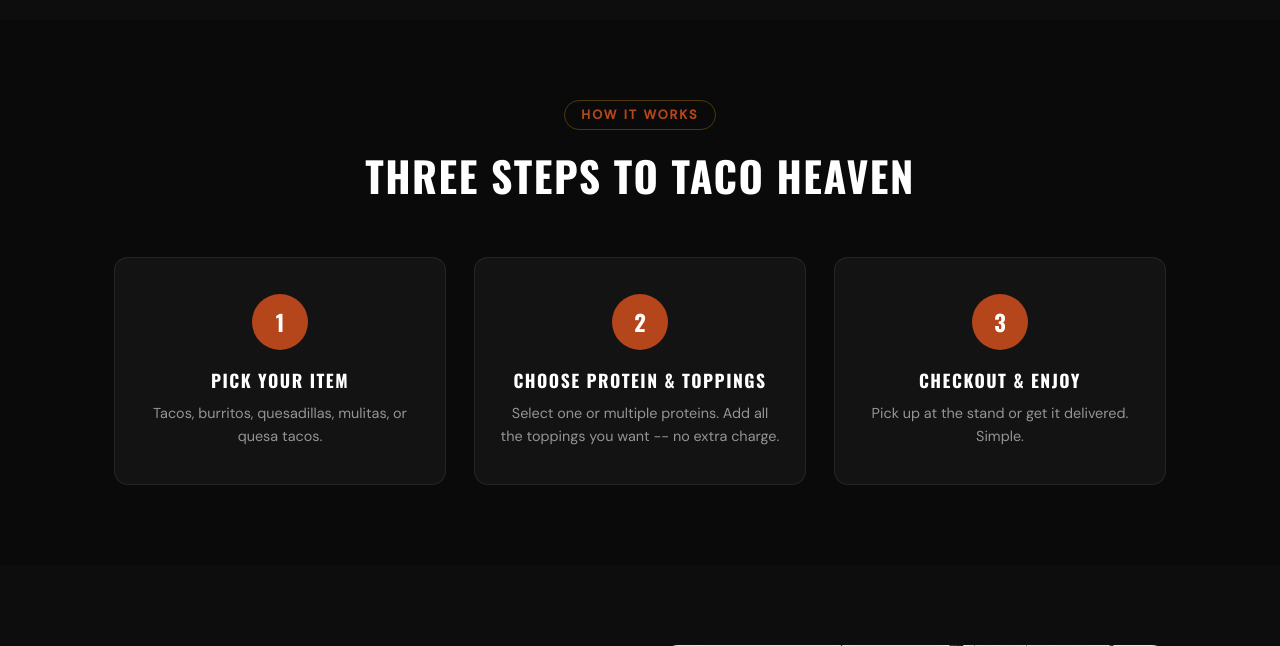
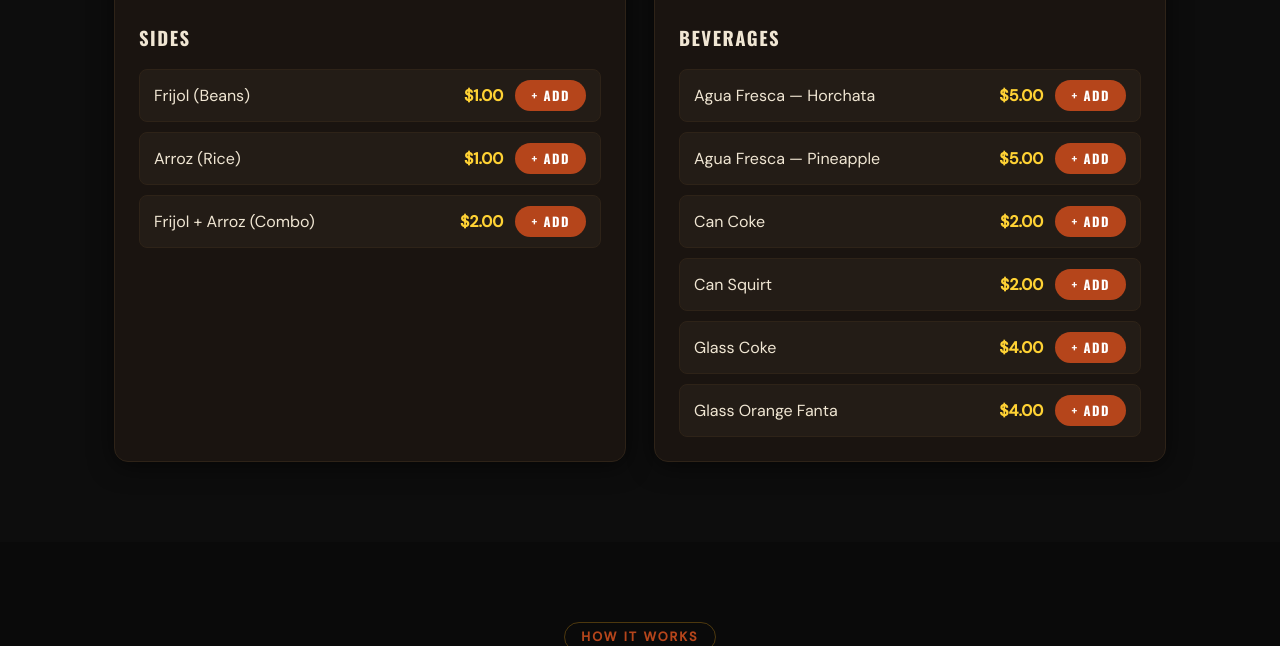
Before and after one commit to cherukupalliphaniteja/Tacos_LA_26, a Flask app: page / in a window 1280 px wide. Shown: the part 2995-3641 px from the top of the page. Run offline with Flask 3, Linux system fonts and the light colour scheme; some libraries are stand-ins or nearby versions.

Commit message:
fix: replace display-only sides/beverages with full add-to-cart cards
Co-Authored-By: Claude Sonnet 4.6 <noreply@anthropic.com>

```diff
--- a/templates/home.html
+++ b/templates/home.html
@@ -74,21 +74,45 @@
       <span class="section-chip">Extras</span>
       <h2>Sides &amp; Beverages</h2>
     </div>
-    <div class="extras-row">
-      <div class="extra-card">
+    <div class="sb-grid">
+      <div class="sb-card">
         <img src="{{ sides_img }}" alt="Sides" loading="lazy"/>
-        <div class="ec-info">
-          <h4>Sides</h4>
-          <p>Beans, rice, or the combo.</p>
-          <span class="mc-price">from $1.00</span>
+        <div class="sb-body">
+          <h3>Sides</h3>
+          <div class="sb-options">
+            {% for s in sides %}
+            <div class="sb-option">
+              <span>{{ s.name }}</span>
+              <div class="sb-right">
+                <span class="sb-price">${{ "%.2f"|format(s.price) }}</span>
+                <button class="btn btn-sm btn-add"
+                  onclick="addSimpleItem('{{ s.id }}', '{{ s.name }}', {{ s.price }}, 'side')">
+                  + Add
+                </button>
+              </div>
+            </div>
+            {% endfor %}
+          </div>
         </div>
       </div>
-      <div class="extra-card">
+      <div class="sb-card">
         <img src="{{ beverages_img }}" alt="Beverages" loading="lazy"/>
-        <div class="ec-info">
-          <h4>Beverages</h4>
-          <p>Horchata, Pineapple Agua Fresca, sodas.</p>
-          <span class="mc-price">from $2.00</span>
+        <div class="sb-body">
+          <h3>Beverages</h3>
+          <div class="sb-options">
+            {% for b in beverages %}
+            <div class="sb-option">
+              <span>{{ b.name }}</span>
+              <div class="sb-right">
+                <span class="sb-price">${{ "%.2f"|format(b.price) }}</span>
+                <button class="btn btn-sm btn-add"
+                  onclick="addSimpleItem('{{ b.id }}', '{{ b.name }}', {{ b.price }}, 'beverage')">
+                  + Add
+                </button>
+              </div>
+            </div>
+            {% endfor %}
+          </div>
         </div>
       </div>
     </div>
```
